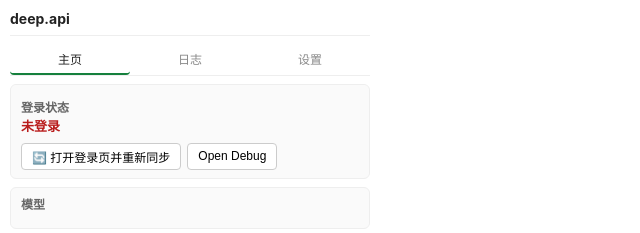
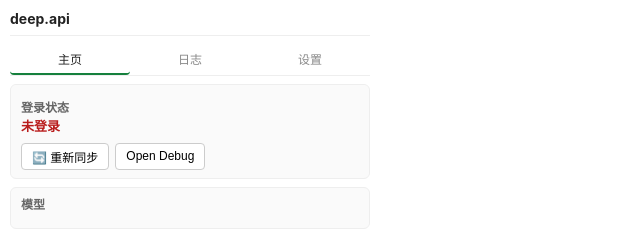
Before and after one commit to lixianmin/deep.api, a website with bundled scripts: page src/popup/popup.html in a window 1280 px wide. Shown: the top 233 px of the page, without its empty margins (0-640 px from the left). Built offline with nearby package versions, Linux system fonts and the light colour scheme; no server answers.

Commit message:
chore(popup): shorten resync button label

```diff
--- a/src/popup/popup.html
+++ b/src/popup/popup.html
@@ -21,7 +21,7 @@
       </div>
       <div id="auth-state" class="bad">未登录</div>
       <div class="row" style="margin-top:6px">
-        <button id="btn-resync-auth" title="打开 chat.deepseek.com 登录页，并强制重新注入 content script 同步 token 后重新探测登录状态">🔄 打开登录页并重新同步</button>
+        <button id="btn-resync-auth" title="打开 chat.deepseek.com 登录页，并强制重新注入 content script 同步 token 后重新探测登录状态">🔄 重新同步</button>
         <button id="btn-open-debug">Open Debug</button>
       </div>
     </section>
```
